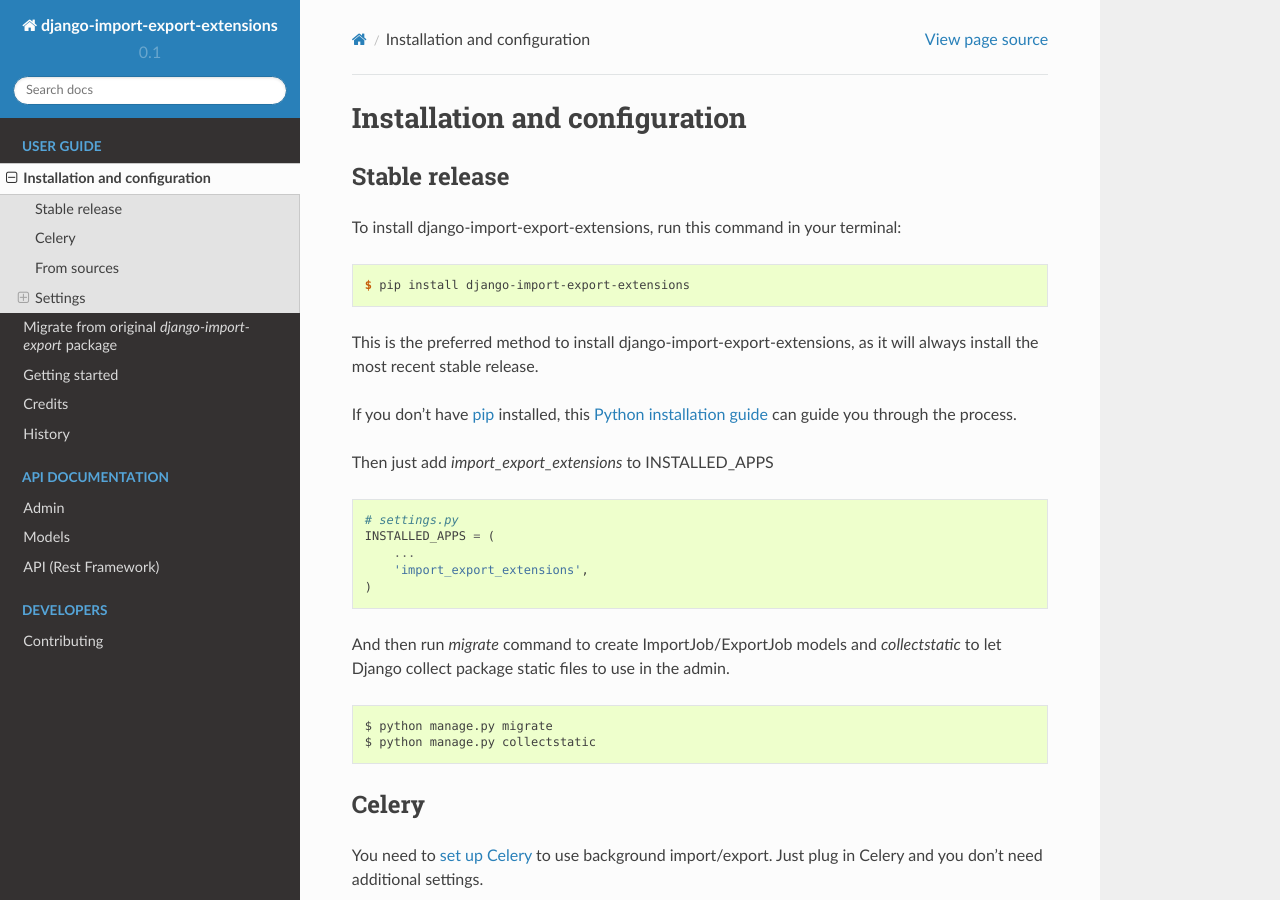
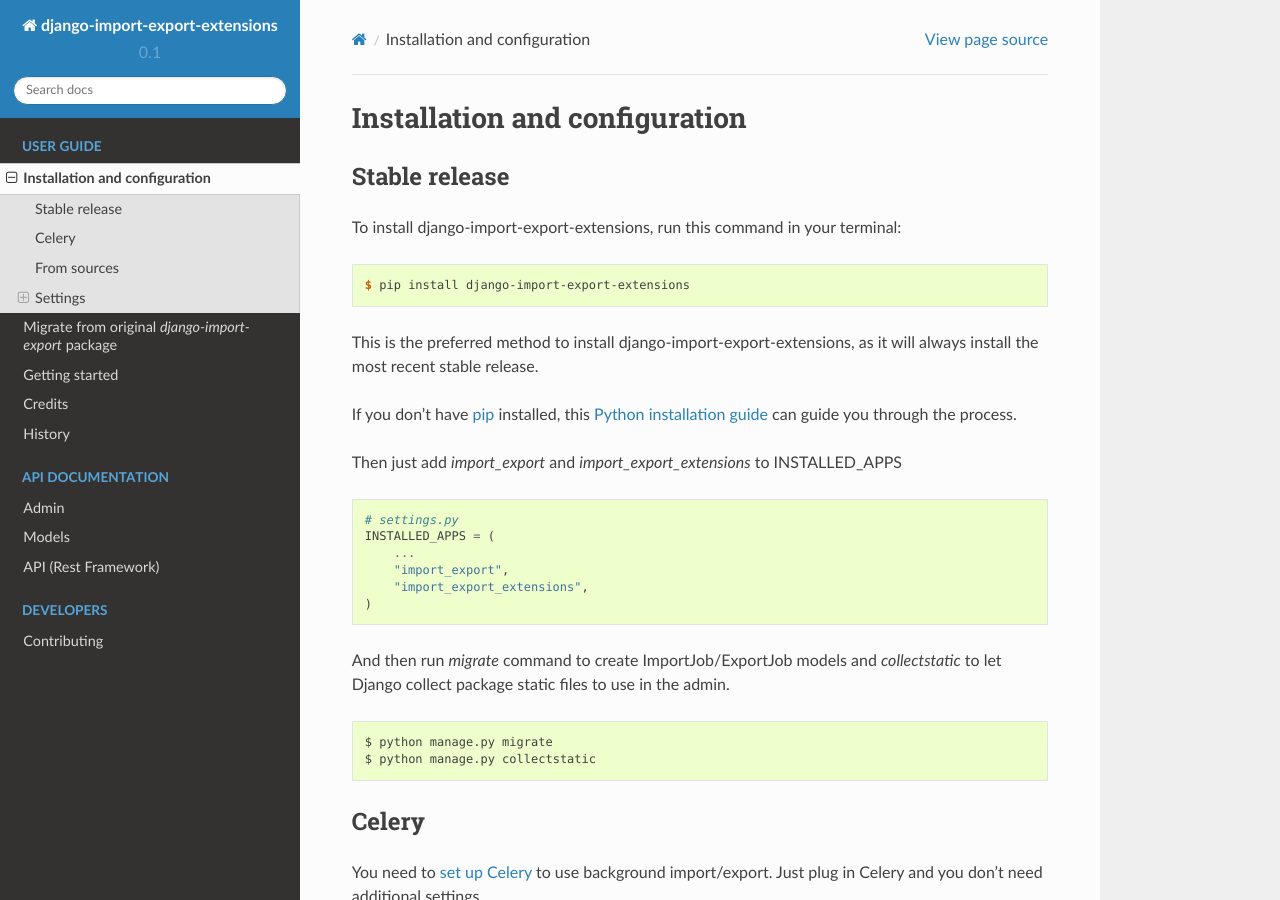
Before and after one commit to saritasa-nest/django-import-export-extensions, a Sphinx documentation site: the page built from docs/installation.rst, in a window 1280 px wide and 900 px high. Built offline with Sphinx 7.4.7 and the Read the Docs theme 2.0.0, drawn with Linux system fonts in a browser that asks for light colours.

Commit message:
Improve docs

```diff
--- a/README.rst
+++ b/README.rst
@@ -43,14 +43,15 @@
 
     $ pip install django-import-export-extensions
 
-Add `import_export_extensions` to INSTALLED_APPS
+Add `import_export` and `import_export_extensions` to INSTALLED_APPS
 
 .. code-block:: python
 
     # settings.py
     INSTALLED_APPS = (
         ...
-        'import_export_extensions',
+        "import_export",
+        "import_export_extensions",
     )
 
 Run `migrate` command to create ImportJob/ExportJob models and
--- a/docs/installation.rst
+++ b/docs/installation.rst
@@ -22,14 +22,15 @@
 .. _pip: https://pip.pypa.io
 .. _Python installation guide: http://docs.python-guide.org/en/latest/starting/installation/
 
-Then just add `import_export_extensions` to INSTALLED_APPS
+Then just add `import_export` and `import_export_extensions` to INSTALLED_APPS
 
 .. code-block:: python
 
     # settings.py
     INSTALLED_APPS = (
         ...
-        'import_export_extensions',
+        "import_export",
+        "import_export_extensions",
     )
 
 And then run `migrate` command to create ImportJob/ExportJob models and
```
